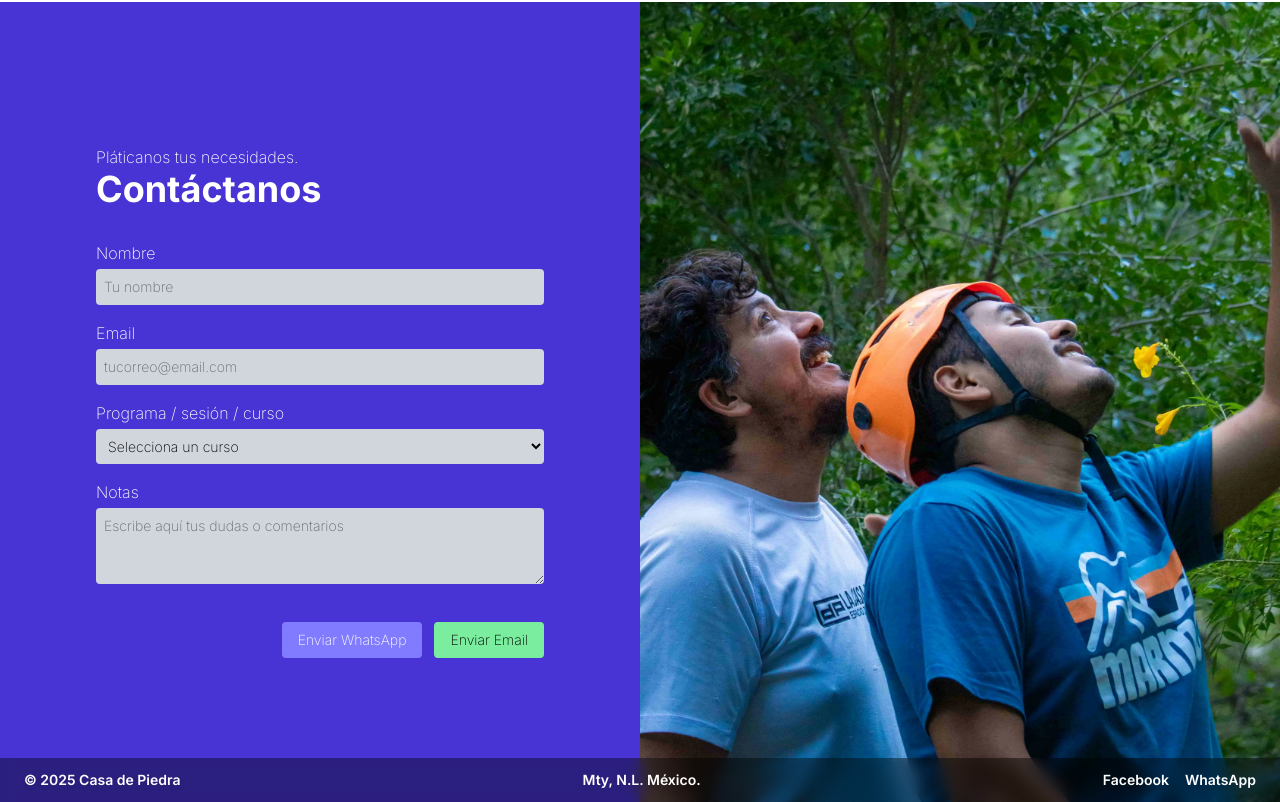
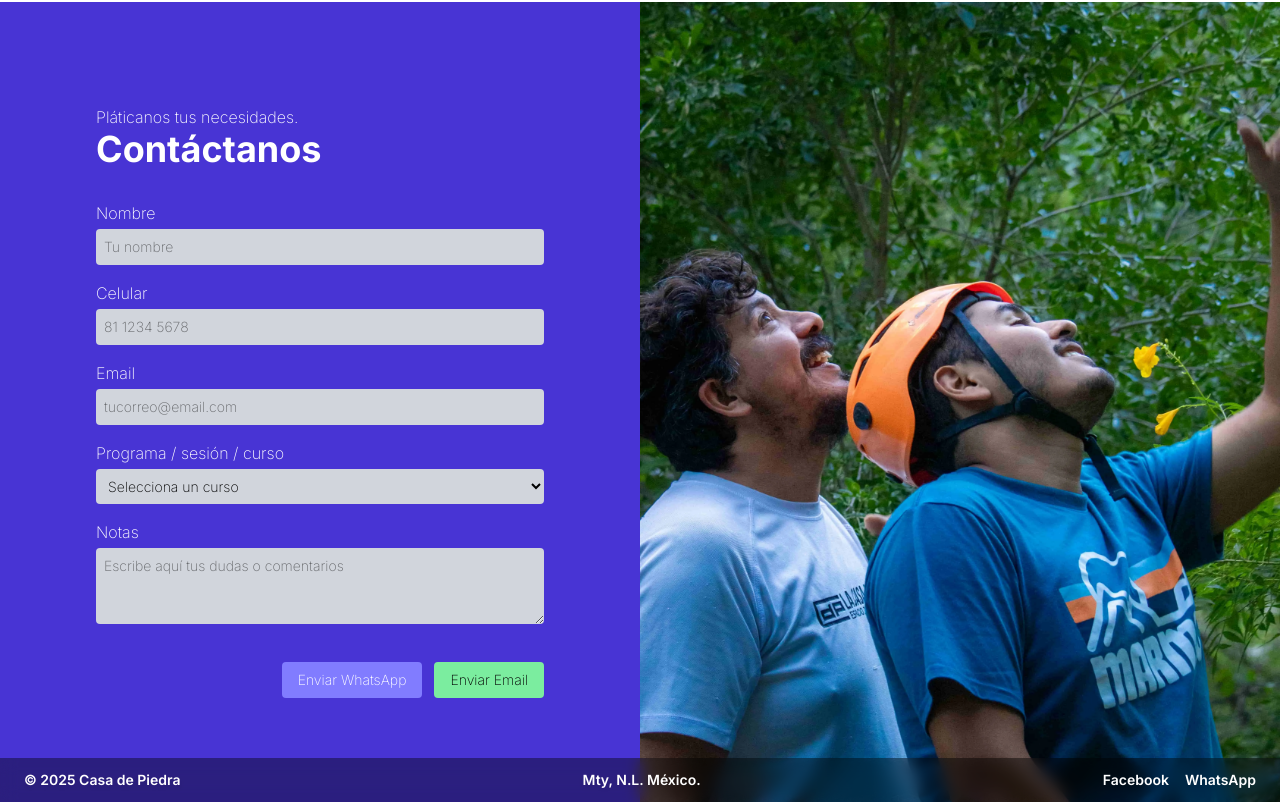
Before and after one commit to daandroz/CDPsite, a React (Vite) app: page / in a window 1280 px wide. Shown: the part 4910-5712 px from the top of the page. Built offline with nearby package versions, Linux system fonts and the light colour scheme.

Commit message:
se agrega celular al contact form

```diff
--- a/src/components/Contact.jsx
+++ b/src/components/Contact.jsx
@@ -26,6 +26,7 @@ const cursosDisponibles = [
 function Contact() {
   const [formData, setFormData] = useState({
     nombre: '',
+    celular: '',
     email: '',
     programa: '',
     notas: ''
@@ -36,9 +37,10 @@ function Contact() {
   };
 
   const whatsappLink = () => {
-    const { nombre, email, programa, notas } = formData;
+    const { nombre, celular, email, programa, notas } = formData;
     const mensaje = `Hola, me gustaría más información.%0A
 Nombre: ${nombre || "No especificado"}%0A
+Celular: ${celular || "No especificado"}%0A
 Email: ${email || "No especificado"}%0A
 Programa: ${programa || "No especificado"}%0A
 Notas: ${notas || "Ninguna"}`;
@@ -46,12 +48,12 @@ Notas: ${notas || "Ninguna"}`;
   };
 
   const sendEmail = () => {
-    const { nombre, email, programa, notas } = formData;
+    const { nombre, celular, email, programa, notas } = formData;
 
     emailjs.send(
       SERVICE_ID,
       TEMPLATE_ID,
-      { nombre, email, programa, notas },
+      { nombre, celular, email, programa, notas },
       PUBLIC_KEY
     ).then(() => {
       MySwal.fire({
@@ -77,9 +79,9 @@ Notas: ${notas || "Ninguna"}`;
   const handleSubmit = (e, viaWhatsapp = true) => {
     e.preventDefault();
 
-    const { nombre, email, programa } = formData;
+    const { nombre, celular, email, programa } = formData;
 
-    if (!viaWhatsapp && (!nombre || !email || !programa)) {
+    if (!viaWhatsapp && (!nombre || !celular || !email || !programa)) {
       MySwal.fire({
         icon: 'warning',
         title: 'Información incompleta',
@@ -97,7 +99,7 @@ Notas: ${notas || "Ninguna"}`;
       sendEmail();
     }
 
-    setFormData({ nombre: '', email: '', programa: '', notas: '' });
+    setFormData({ nombre: '', celular: '',  email: '', programa: '', notas: '' });
   };
 
   return (
@@ -117,6 +119,17 @@ Notas: ${notas || "Ninguna"}`;
                   onChange={handleChange}
                   className="w-full mt-1 p-2 bg-gray-300 text-black rounded text-sm"
                   placeholder="Tu nombre"
+                />
+              </label>
+
+              <label className="font-extralight">
+                Celular
+                <input
+                  name="celular"
+                  value={formData.celular}
+                  onChange={handleChange}
+                  className="w-full mt-1 p-2 bg-gray-300 text-black rounded text-sm"
+                  placeholder="81 1234 5678"
                 />
               </label>
 
```
